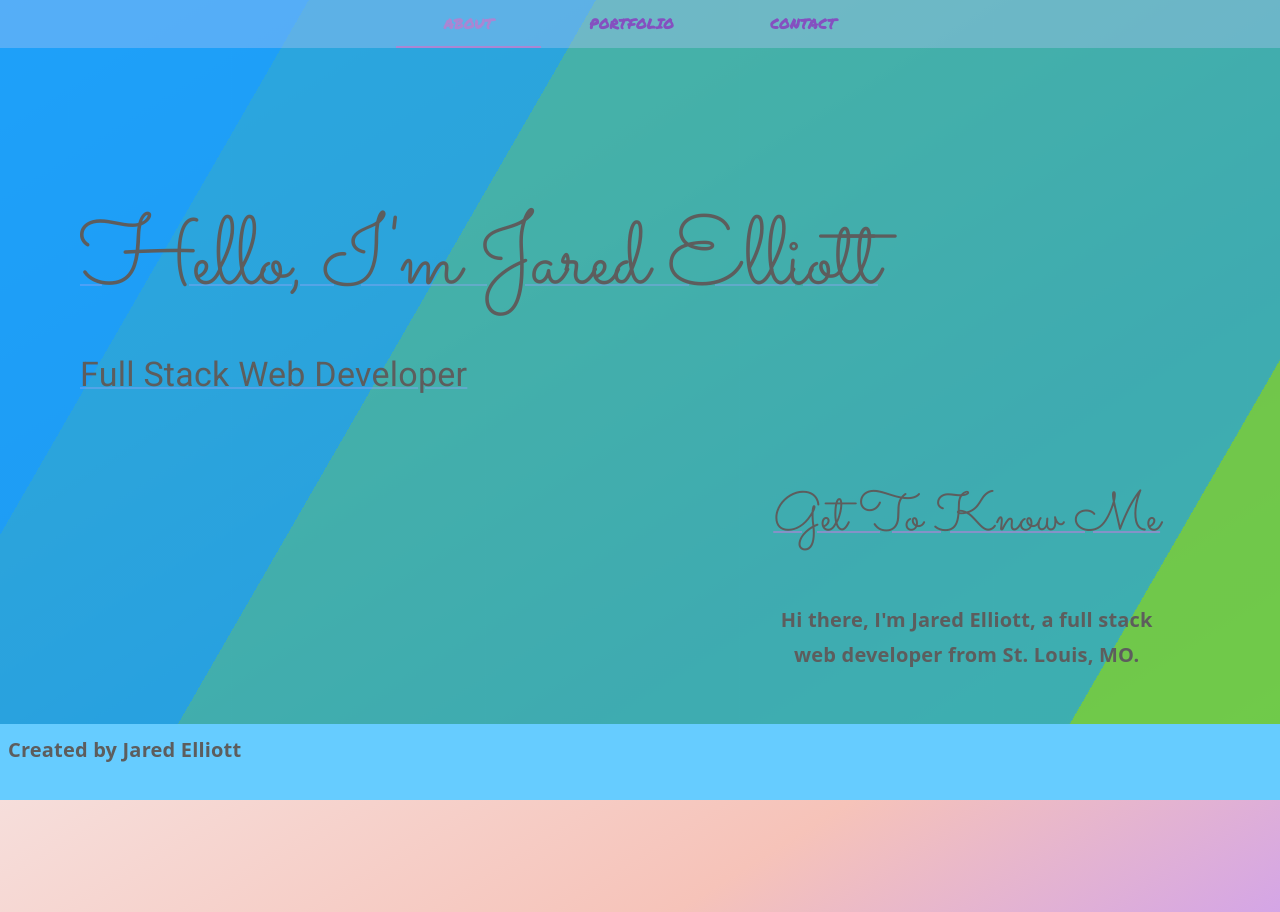
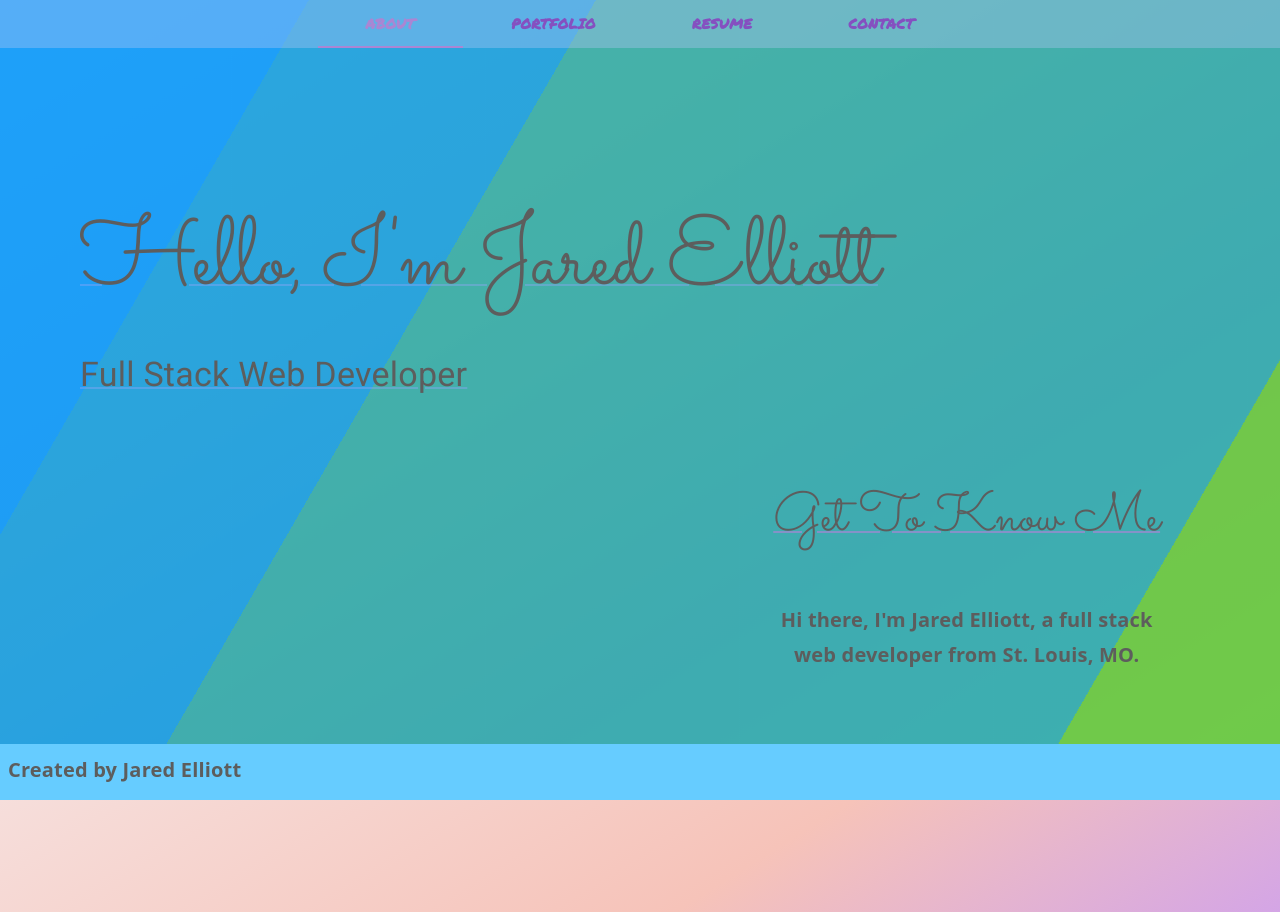
Before and after one commit to Hmndtyphn/jared-port, a React (Create React App) app: page / in a window 1280 px wide. Built offline with nearby package versions, Linux system fonts and the light colour scheme; a web font is replaced by a local one.

Commit message:
added resume/ issue with footer

```diff
--- a/src/App.js
+++ b/src/App.js
@@ -5,6 +5,7 @@ import About from '../src/components/About/About'
 import Contact from '../src/components/Contact/Contact'
 import Portfolio from '../src/components/Portfolio/Portfolio'
 import Footer from '../src/components/Footer/Footer'
+import Resume from '../src/components/Resume/Resume'
 
 
 
@@ -19,10 +20,10 @@ function App() {
       name: 'Portfolio',
       component: <Portfolio />
     },
-    // {
-    //   name: 'Resume',
-    //   component: <Resume />
-    // },
+    {
+      name: 'Resume',
+      component: <Resume />
+    },
 
     {
       name: 'Contact',
--- a/src/components/Footer/Footer.js
+++ b/src/components/Footer/Footer.js
@@ -1,9 +1,6 @@
 import React from "react";
 import Typography from "@mui/material/Typography";
 import Grid from "@mui/material/Grid";
-import IconButton from "@mui/material/IconButton";
-// import GitHubIcon from "@mui/icons-material/GitHub";
-// import LinkedInIcon from "@mui/icons-material/LinkedIn";
 import Box from "@mui/material/Box";
 import "./css/Footer.css";
 
@@ -16,31 +13,6 @@ function Footer() {
                        Created by Jared Elliott
                     </Typography>
                 </Grid>
-
-            <Grid align="right" item xs={6}>
-                <IconButton
-                onClick={() =>
-                (window.location.href = "https://github.com/Hmndtyphn")
-            }
-            aria-label="github"
-            size="large"
-            align="right">
-                {/* <GitHubIcon fontsize="inherit" /> */}
-            </IconButton>
-
-            <IconButton
-            onclick={() =>
-            (window.location.href =
-                "")
-            }
-            aria-label="linked-in"
-            className="icon"
-            size="large"
-            align="right"
-            >
-                {/* <LinkedInIcon fontsize="inherit" /> */}
-            </IconButton>
-            </Grid>
         </Grid>
     </Box>
     );
--- a/src/components/Footer/css/Footer.css
+++ b/src/components/Footer/css/Footer.css
@@ -3,7 +3,7 @@
     position:absolute;
     bottom:0;
     width:100%;
-    height:60px;   /* Height of the footer */
+    height:40px;   /* Height of the footer */
     background:#6cf;
 }
 
--- /dev/null
+++ b/src/components/Resume/Resume.js
@@ -0,0 +1,24 @@
+import React from 'react';
+import Container from '@mui/material/Container'
+import Typography from "@mui/material/Typography";
+import resumeFile from "../../assets/resume/Resume2021.pdf"
+function Resume() {
+    return (
+        <Container align="center">
+            <Typography className="title" align="center" variant="h2" sx={{p: "5rem"}}>
+                Resume
+            </Typography>
+
+            <iframe
+            id="resume-pdf"
+            title="Jared Elliott Resume"
+            src={resumeFile}
+            frameboarder="1"
+            scrolling="auto"
+            height="1100"
+            width="100%"></iframe>
+        </Container>
+    )
+}
+
+export default Resume;
```
Also changed, not shown: 1 other file (tests, documents, lock files or other folders).
